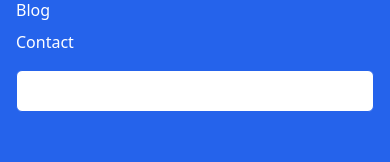
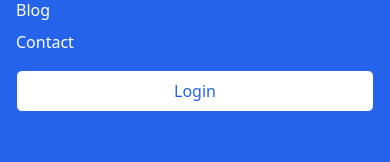
Before and after one commit to mddanish867/aethic-healthcare, a React (Vite) app: page / in a window 390 px wide. Both pictures are taken after a click on the button 362 px from the left and 32 px from the top of the page. Shown: the part 170-332 px from the top of the page. Built offline with nearby package versions, Linux system fonts and the light colour scheme.

Commit message:
added verce.json file

```diff
--- a/src/Home/Navbar.jsx
+++ b/src/Home/Navbar.jsx
@@ -43,7 +43,7 @@ export default function Navbar() {
             </nav>
             <div className="mt-4 px-4 space-y-2">
 
-              <button className="w-full bg-white border border-blue-600 text-white px-4 py-2 rounded-md hover:bg-blue-700 transition duration-300">
+              <button className="w-full bg-white border border-blue-600 text-blue-600 px-4 py-2 rounded-md transition duration-300">
                 Login
               </button>
             </div>
```
Also changed, not shown: vercel.json (added).
